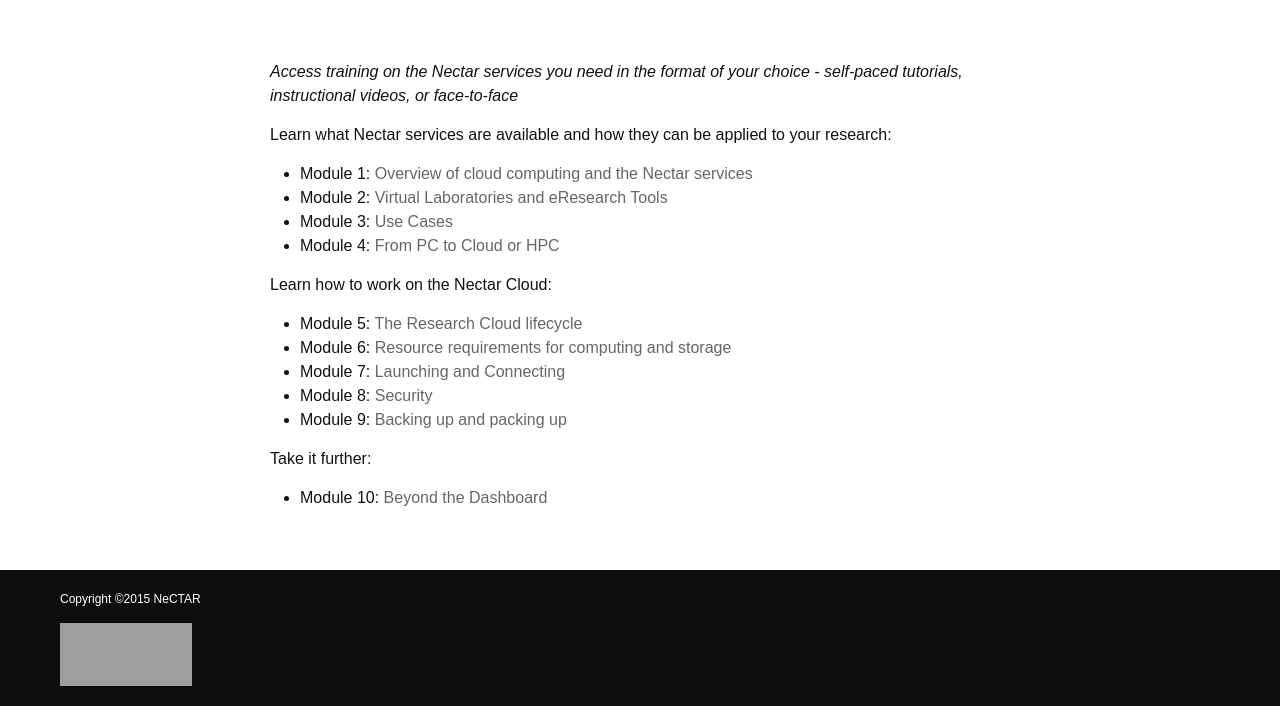
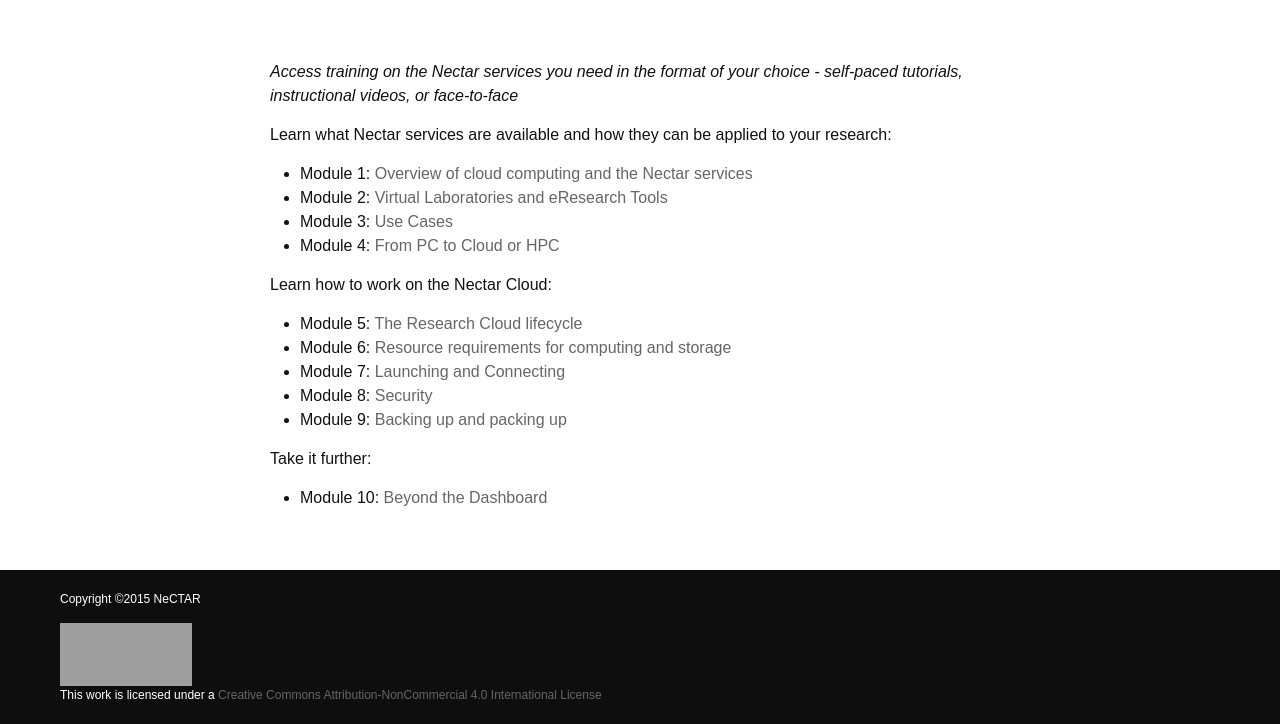
Before and after one commit to NeCTAR-RC/nectar-training, a Jekyll site: the page built from index.markdown, in a window 1280 px wide, cut to the strip 223-947 px from the top of the page. Built offline with Jekyll 4.4.1, drawn with Linux system fonts in a browser that asks for light colours; grey boxes are pictures that could not be loaded.

Commit message:
add link to CC license in footer

```diff
--- a/_includes/footer.html
+++ b/_includes/footer.html
@@ -1,4 +1,5 @@
 <div style="background-color: #0E0E0E; padding: 20px 20px 20px 60px; color: white; font-size: 12px">
   <p>Copyright &copy;2015 NeCTAR</p>
   <img src="{{site.baseurl}}/images/NCRIS_PROVIDER_rev.png" alt="NCRIS_PROVIDER_rev" width="132" height="63" />
+  <a rel="license" href="http://creativecommons.org/licenses/by-nc/4.0/“><img alt="Creative Commons License” style="border-width:0" src="https://i.creativecommons.org/l/by-nc/4.0/88x31.png" /></a><br />This work is licensed under a <a rel="license" href="http://creativecommons.org/licenses/by-nc/4.0/">Creative Commons Attribution-NonCommercial 4.0 International License</a>
 </div>
```
